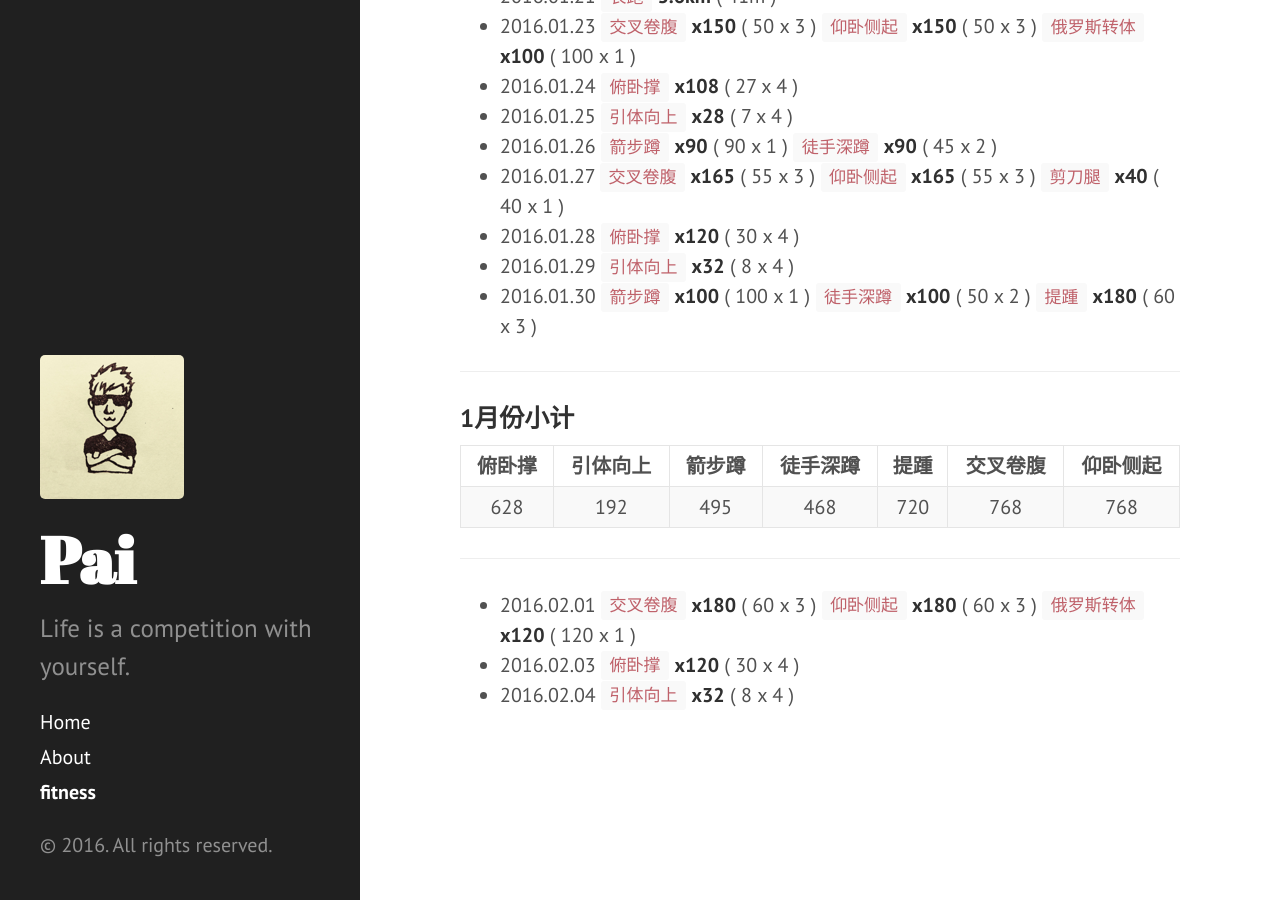
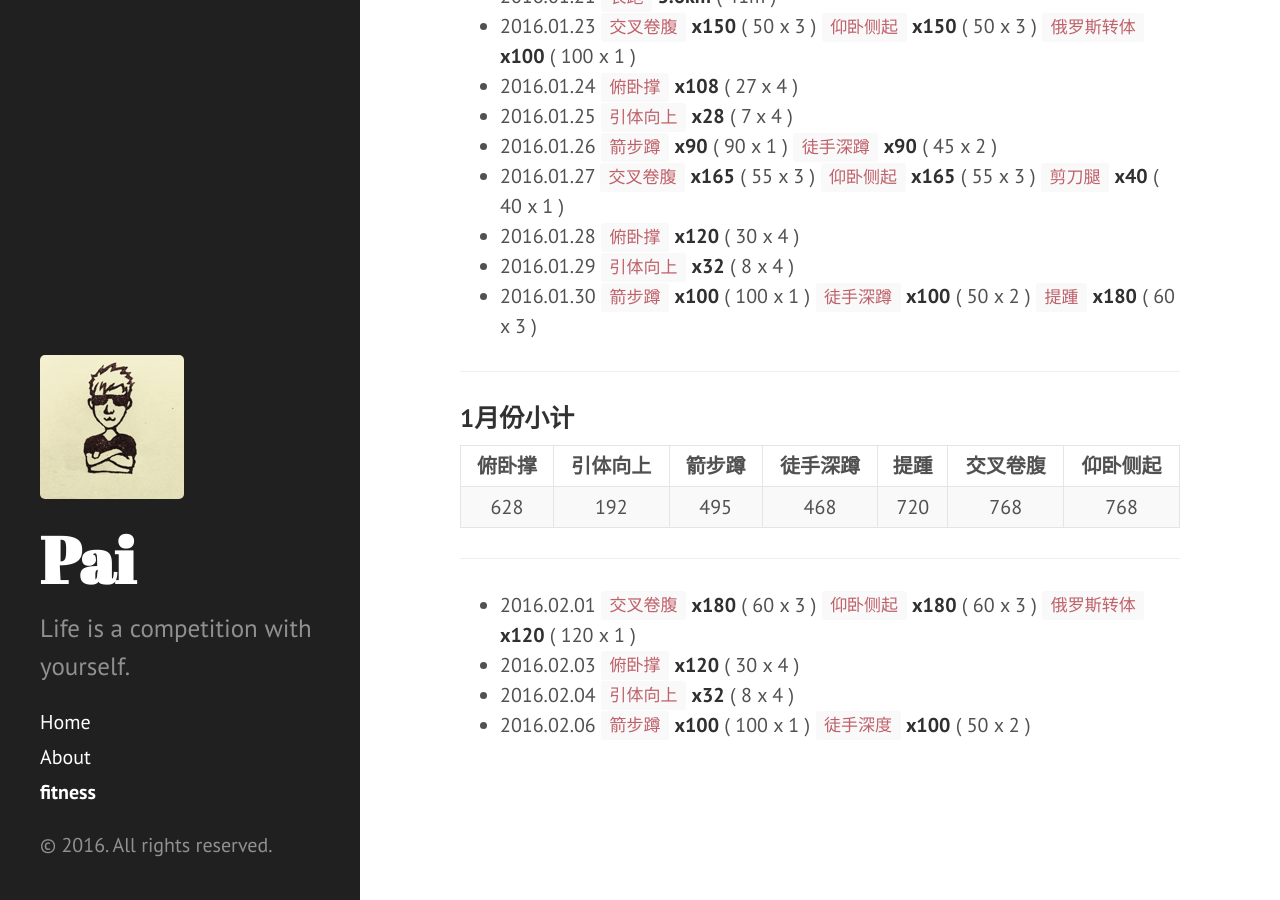
Before and after one commit to dragon8897/dragon8897.github.io, a Jekyll site: the page built from fitness.md, in a window 1280 px wide and 900 px high, scrolled down 940 px. Built offline with Jekyll 4.4.1, drawn with Linux system fonts in a browser that asks for light colours; Markdown is read by kramdown in place of the engine named in the settings.

Commit message:
add fitness record.

```diff
--- a/fitness.md
+++ b/fitness.md
@@ -46,3 +46,4 @@ title: fitness
 - 2016.02.01 `交叉卷腹` **x180** ( 60 x 3 ) `仰卧侧起` **x180** ( 60 x 3 ) `俄罗斯转体` **x120** ( 120 x 1 )
 - 2016.02.03 `俯卧撑` **x120** ( 30 x 4 )
 - 2016.02.04 `引体向上` **x32** ( 8 x 4 )
+- 2016.02.06 `箭步蹲` **x100** ( 100 x 1 ) `徒手深度` **x100** ( 50 x 2 )
```
